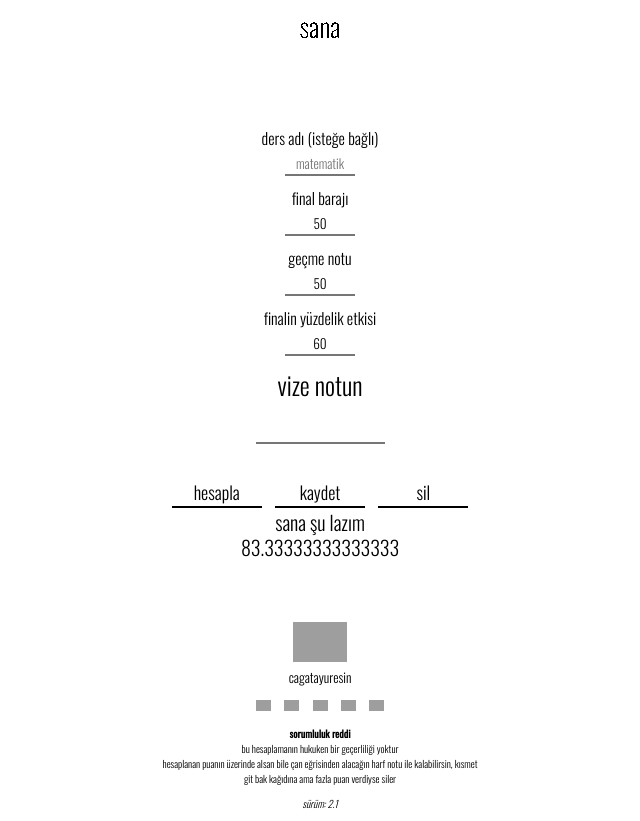
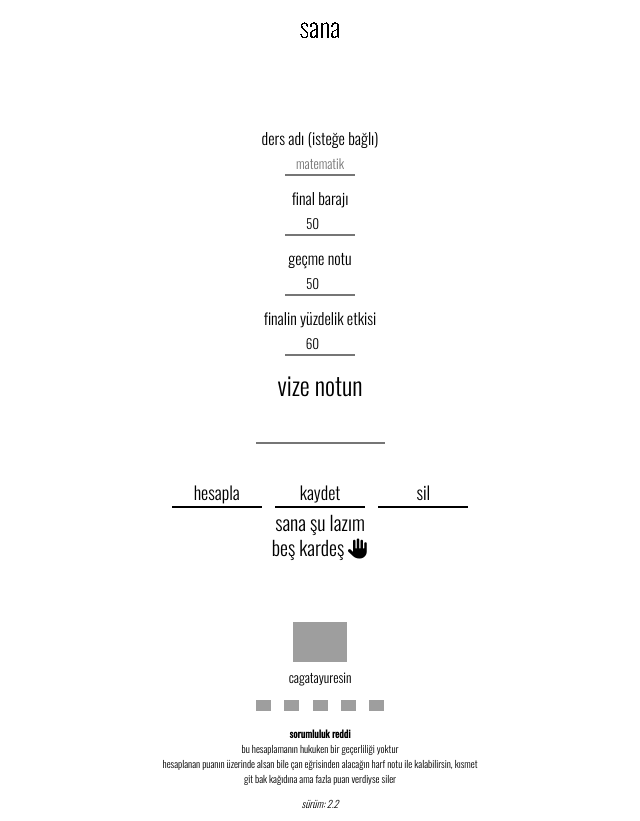
Before and after one commit to cagatayuresin/kaclazim, a plain HTML site: page docs/index.html in a window 1280 px wide. Both pictures are taken after a click on the button "hesapla". Shown: the whole page, without its empty margins (320-960 px from the left). Drawn offline with nearby package versions, Linux system fonts and the light colour scheme; grey boxes are pictures that could not be loaded.

Commit message:
feat: add PWA support, update calculation logic, and improve form input validation

```diff
--- a/docs/index.html
+++ b/docs/index.html
@@ -18,6 +18,8 @@
     <script src="https://kit.fontawesome.com/4ed1a77e89.js" crossorigin="anonymous"></script>
     <link rel="shortcut icon" type="image/x-icon"
         href="https://raw.githubusercontent.com/cagatayuresin/wowsignal/main/docs/img/favicon.ico">
+    <link rel="manifest" href="manifest.json">
+    <meta name="theme-color" content="#000000">
 </head>
 
 <body>
@@ -43,19 +45,21 @@
             <label for="ders_adi">ders adı (isteğe bağlı)</label><br>
             <input type="text" name="ders_adi" id="ders_adi" placeholder="matematik"><br>
             <label for="final_baraji">final barajı</label><br>
-            <input type="text" name="final_baraji" id="final_baraji" value="50"><br>
+            <input type="number" name="final_baraji" id="final_baraji" value="50" min="0" max="100"><br>
             <label for="gecme_notu">geçme notu</label><br>
-            <input type="text" name="gecme_notu" id="gecme_notu" value="50"><br>
+            <input type="number" name="gecme_notu" id="gecme_notu" value="50" min="0" max="100"><br>
             <label for="final_etki_yuzdesi">finalin yüzdelik etkisi</label><br>
-            <input type="text" name="final_etki_yuzde" id="final_etki_yuzde" value="60"><br>
+            <input type="number" name="final_etki_yuzde" id="final_etki_yuzde" value="60" min="0" max="100"><br>
             <label for="vize_notu" id="vize_notu_label">vize notun</label><br>
-            <input type="text" name="vize_notu" id="vize_notu"><br><br>
+            <input type="number" name="vize_notu" id="vize_notu" min="0" max="100"><br><br>
             <div id="button_group">
                 <input type="button" onclick="kaclazim();" name="hesabla_butonu" id="hesapla_butonu" value="hesapla">
                 <input type="button" onclick="dersKaydet();" name="kaydet_butonu" id="kaydet_butonu" value="kaydet">
                 <input type="button" onclick="dersSil();" name="sil_butonu" id="sil_butonu" value="sil">
             </div><br>
-            <p id="sonuc">sana şu lazım<br><p id="donut">vize notu</p></p>
+            <p id="sonuc">sana şu lazım<br>
+            <p id="donut">vize notu</p>
+            </p>
         </form>
     </div>
     <div id="curesinlogodiv">
@@ -100,10 +104,17 @@
             git bak kağıdına ama fazla puan verdiyse siler
         </p>
         <p id="surum">
-            <em>sürüm: 2.1</em>
+            <em>sürüm: 2.2</em>
         </p>
     </div>
 </body>
 <script type="text/javascript" src="main.js"></script>
+<script>
+    if ('serviceWorker' in navigator) {
+        window.addEventListener('load', () => {
+            navigator.serviceWorker.register('./sw.js');
+        });
+    }
+</script>
 
 </html>
--- a/docs/main.js
+++ b/docs/main.js
@@ -25,7 +25,7 @@ var texts = [
   "kabul edin olm",
   "---",
   "yazın verirsin",
-  "---",,
+  "---",
   "seneye verirsin nolcak",
   "---",
   "nasıl tasarım ama",
@@ -125,40 +125,45 @@ animate();
 // ------------------
 
 function kaclazim() {
-  let vize_notu = document.getElementById("vize_notu").value;
-  let final_baraji = document.getElementById("final_baraji").value;
-  let gecme_notu = document.getElementById("gecme_notu").value;
-  let final_etki_yuzde = document.getElementById("final_etki_yuzde").value;
+  const vize_notu = parseFloat(document.getElementById("vize_notu").value);
+  const final_baraji = parseFloat(document.getElementById("final_baraji").value);
+  const gecme_notu = parseFloat(document.getElementById("gecme_notu").value);
+  const final_etki_yuzde = parseFloat(document.getElementById("final_etki_yuzde").value);
 
-  if(vize_notu == "elif"){
+  if (document.getElementById("vize_notu").value.toLowerCase() === "elif") {
     document.getElementById("donut").innerHTML = "Bi' tanem ❤️";
+    return;
   }
-  else if (
-    vize_notu < 0 ||
-    vize_notu > 99 ||
-    final_baraji < 0 ||
-    final_baraji > 100 ||
-    final_etki_yuzde < 0 ||
-    final_etki_yuzde > 100 ||
-    gecme_notu < 0 ||
-    gecme_notu > 100 ||
-    isNaN(vize_notu) ||
-    isNaN(final_baraji) ||
-    isNaN(final_etki_yuzde) ||
-    isNaN(gecme_notu)
-  ){
-    document.getElementById("donut").innerHTML = 'bes kardes <i class="fa-solid fa-hand fa-shake"></i>';
+
+  if (
+    isNaN(vize_notu) || vize_notu < 0 || vize_notu > 100 ||
+    isNaN(final_baraji) || final_baraji < 0 || final_baraji > 100 ||
+    isNaN(gecme_notu) || gecme_notu < 0 || gecme_notu > 100 ||
+    isNaN(final_etki_yuzde) || final_etki_yuzde <= 0 || final_etki_yuzde > 100
+  ) {
+    document.getElementById("donut").innerHTML = 'beş kardeş <i class="fa-solid fa-hand fa-shake"></i>';
   } else {
-    let final_not_en_az;
+    // Hesaplama: (Vize * (100 - Etki) / 100) + (Final * Etki / 100) >= GeçmeNotu
+    // Final * Etki / 100 >= GeçmeNotu - (Vize * (100 - Etki) / 100)
+    // Final >= (GeçmeNotu - (Vize * (100 - Etki) / 100)) * 100 / Etki
 
-    final_not_en_az =
-      (100 * (gecme_notu - vize_notu) + final_etki_yuzde * vize_notu) /
-      final_etki_yuzde;
+    const vize_etki = 100 - final_etki_yuzde;
+    let final_not_en_az = (gecme_notu - (vize_notu * vize_etki / 100)) * 100 / final_etki_yuzde;
 
-    if (final_not_en_az <= final_baraji) {
-      document.getElementById("donut").innerHTML = final_baraji.toString();
+    // Sonuç barajın altındaysa baraj geçerlidir
+    if (final_not_en_az < final_baraji) {
+      final_not_en_az = final_baraji;
+    }
+
+    // Puanı yukarı yuvarla (örn: 34.1 lazımsa 35 almalı)
+    const sonuc = Math.ceil(final_not_en_az);
+
+    if (sonuc > 100) {
+      document.getElementById("donut").innerHTML = sonuc + " (geçmiş olsun 💀)";
+    } else if (sonuc <= 0) {
+      document.getElementById("donut").innerHTML = "0 (geçtin bile 🎉)";
     } else {
-      document.getElementById("donut").innerHTML = final_not_en_az.toString();
+      document.getElementById("donut").innerHTML = sonuc.toString();
     }
   }
 }
```
Also changed, not shown: docs/stylesheet.css (+11 -6 lines), docs/sw.js (added, +22 -0 lines), CHANGELOG.md, README.md, docs/manifest.json (added), 1 other file.
